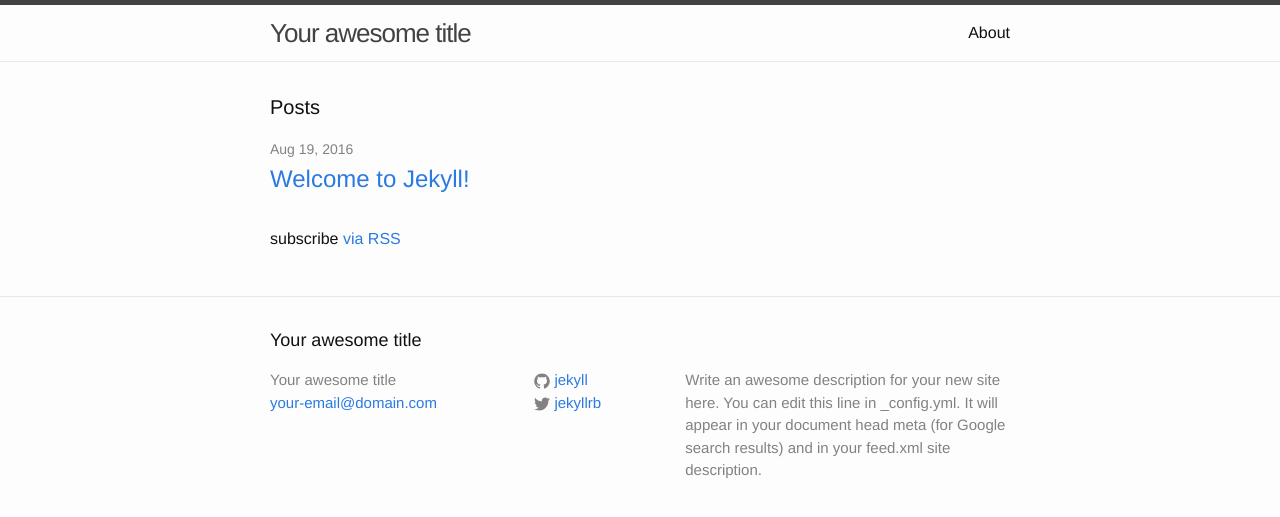
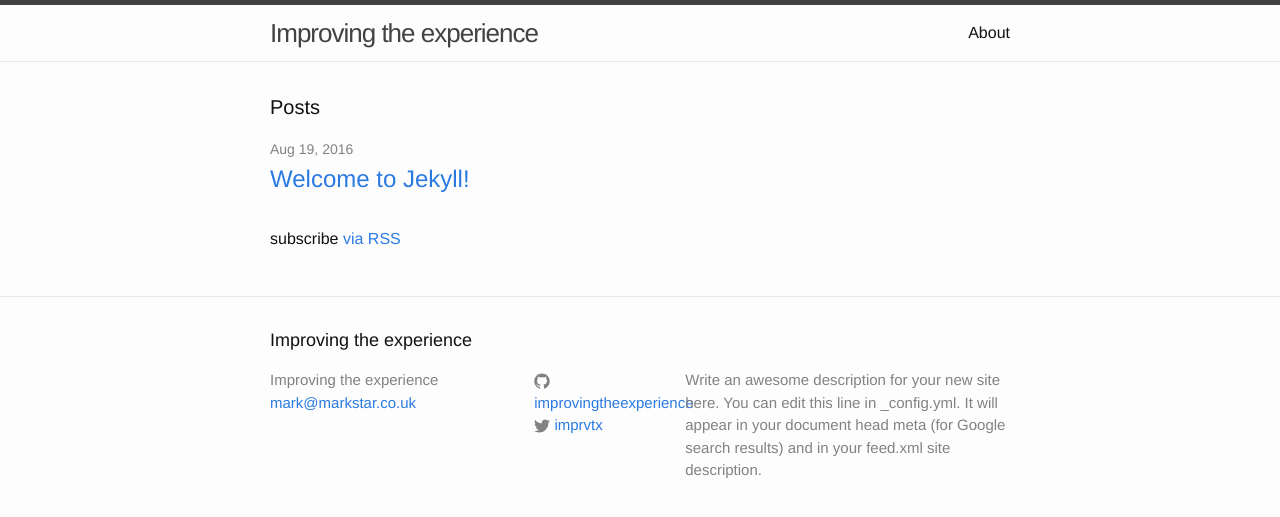
Before and after one commit to improvingtheexperience/improvingtheexperience.github.io, a Jekyll site: the page built from index.html, in a window 1280 px wide. Shown: the top 517 px of the page. Built offline with Jekyll 4.4.1, drawn with Linux system fonts in a browser that asks for light colours.

Commit message:
Update config file with mtx details.

```diff
--- a/_config.yml
+++ b/_config.yml
@@ -6,16 +6,16 @@
 # 'jekyll serve'. If you change this file, please restart the server process.
 
 # Site settings
-title: Your awesome title
-email: your-email@domain.com
+title: Improving the experience
+email: mark@markstar.co.uk
 description: > # this means to ignore newlines until "baseurl:"
   Write an awesome description for your new site here. You can edit this
   line in _config.yml. It will appear in your document head meta (for
   Google search results) and in your feed.xml site description.
 baseurl: "" # the subpath of your site, e.g. /blog
-url: "http://yourdomain.com" # the base hostname & protocol for your site
-twitter_username: jekyllrb
-github_username:  jekyll
+url: "http://improvingtheexperience.com" # the base hostname & protocol for your site
+twitter_username: imprvtx
+github_username:  improvingtheexperience
 
 # Build settings
 markdown: kramdown
```
